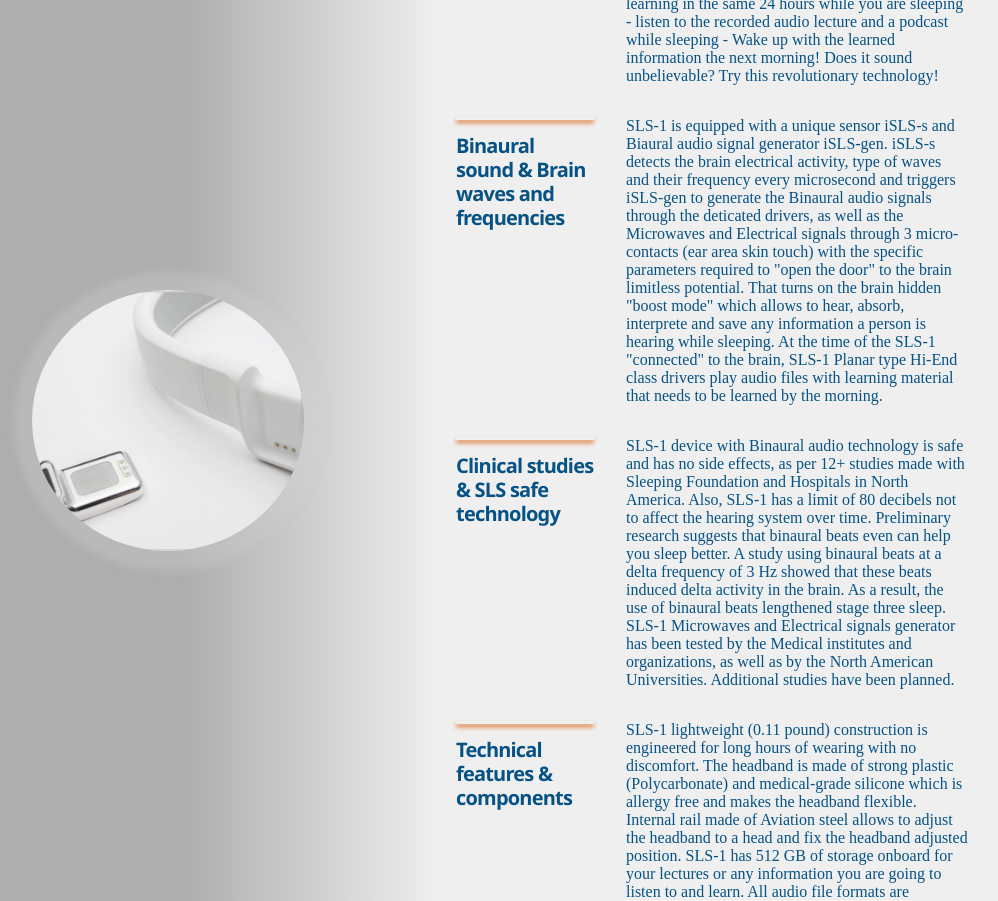
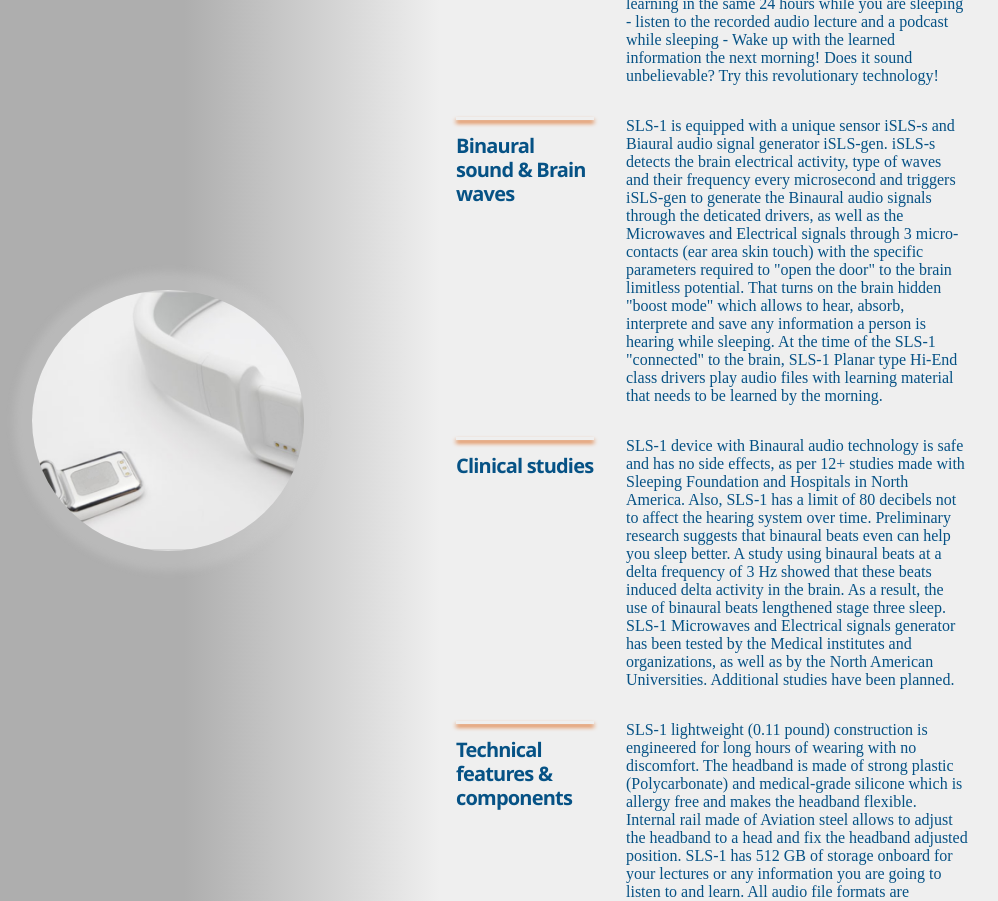
Before and after one commit to V1Rotate/Sleep-Learn-Succeed-SLS1, a React (Create React App) app: page / in a window 1280 px wide. Shown: the part 1400-2301 px from the top of the page, without its empty margins (200-1198 px from the left). Built offline with nearby package versions, Linux system fonts and the light colour scheme.

Commit message:
Add files via upload

```diff
--- a/src/containers/whatSLS1/WhatSLS1.jsx
+++ b/src/containers/whatSLS1/WhatSLS1.jsx
@@ -21,11 +21,11 @@ function WhatSLS1() {
             text='Learning is one of the most powerful ability which gives tons of opportunities. Many people learn to grow professionally during the day time and willing to reach their goals faster. SLS Technology Inc. developed SLS-1 Device that helps to continue learning in the same 24 hours while you are sleeping - listen to the recorded audio lecture and a podcast while sleeping - Wake up with the learned information the next morning! Does it sound unbelievable? Try this revolutionary technology! '
           />
           <Feature
-            title='Binaural sound & Brain waves and frequencies '
+            title='Binaural sound & Brain waves'
             text='SLS-1 is equipped with a unique sensor iSLS-s and Biaural audio signal generator iSLS-gen. iSLS-s detects the brain electrical activity, type of waves and their frequency every microsecond and triggers iSLS-gen to generate the Binaural audio signals through the deticated drivers, as well as the Microwaves and Electrical signals through 3 micro-contacts (ear area skin touch) with the specific parameters required to "open the door" to the brain limitless potential. That turns on the brain hidden "boost mode" which allows to hear, absorb, interprete and save any information a person is hearing while sleeping. At the time of the SLS-1 "connected" to the brain, SLS-1 Planar type Hi-End class drivers play audio files with learning material that needs to be learned by the morning. '
           />
           <Feature
-            title='Clinical studies & SLS safe technology'
+            title='Clinical studies'
             text='SLS-1 device with Binaural audio technology is safe and has no side effects, as per 12+ studies made with Sleeping Foundation and Hospitals in North America. Also, SLS-1 has a limit of 80 decibels not to affect the hearing system over time. Preliminary research suggests that binaural beats even can help you sleep better. A study using binaural beats at a delta frequency of 3 Hz showed that these beats induced delta activity in the brain. As a result, the use of binaural beats lengthened stage three sleep. SLS-1 Microwaves and Electrical signals generator has been tested by the Medical institutes and organizations, as well as by the North American Universities. Additional studies have been planned. '
           />
           <Feature
```
